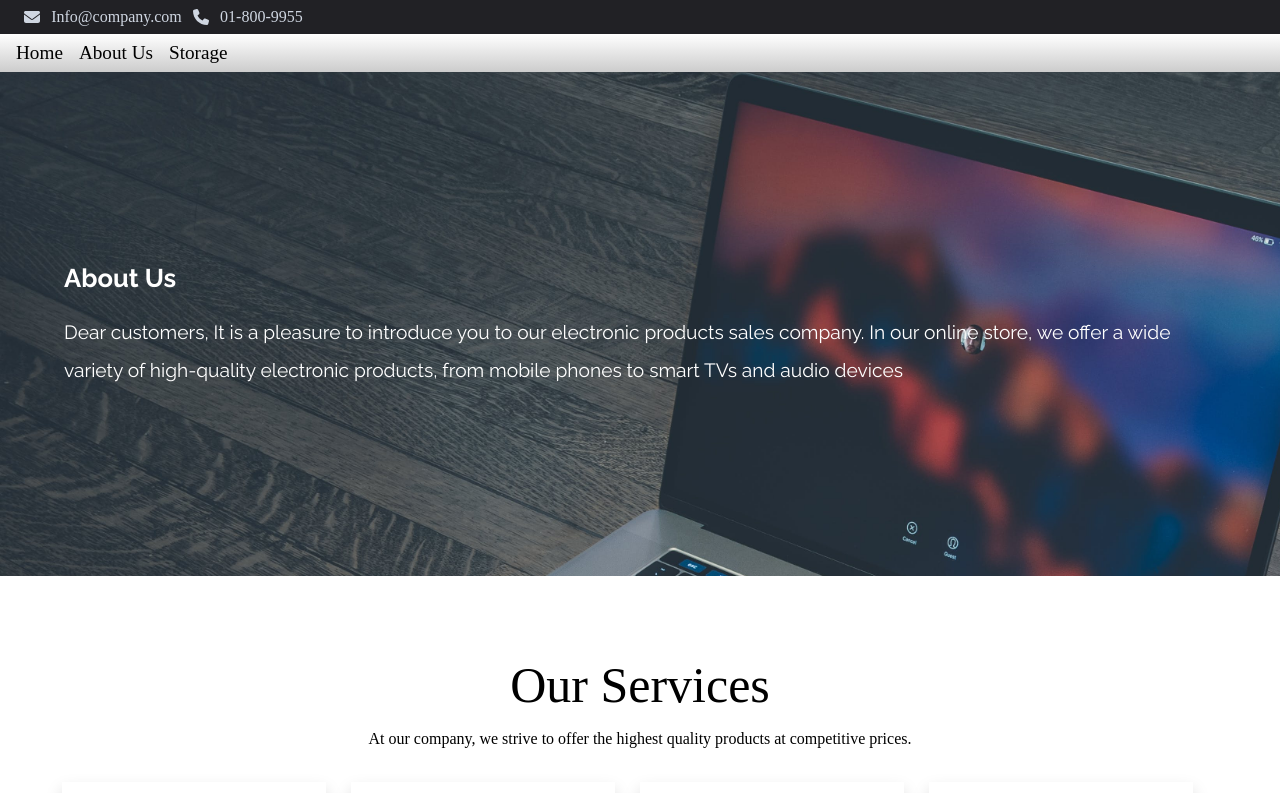
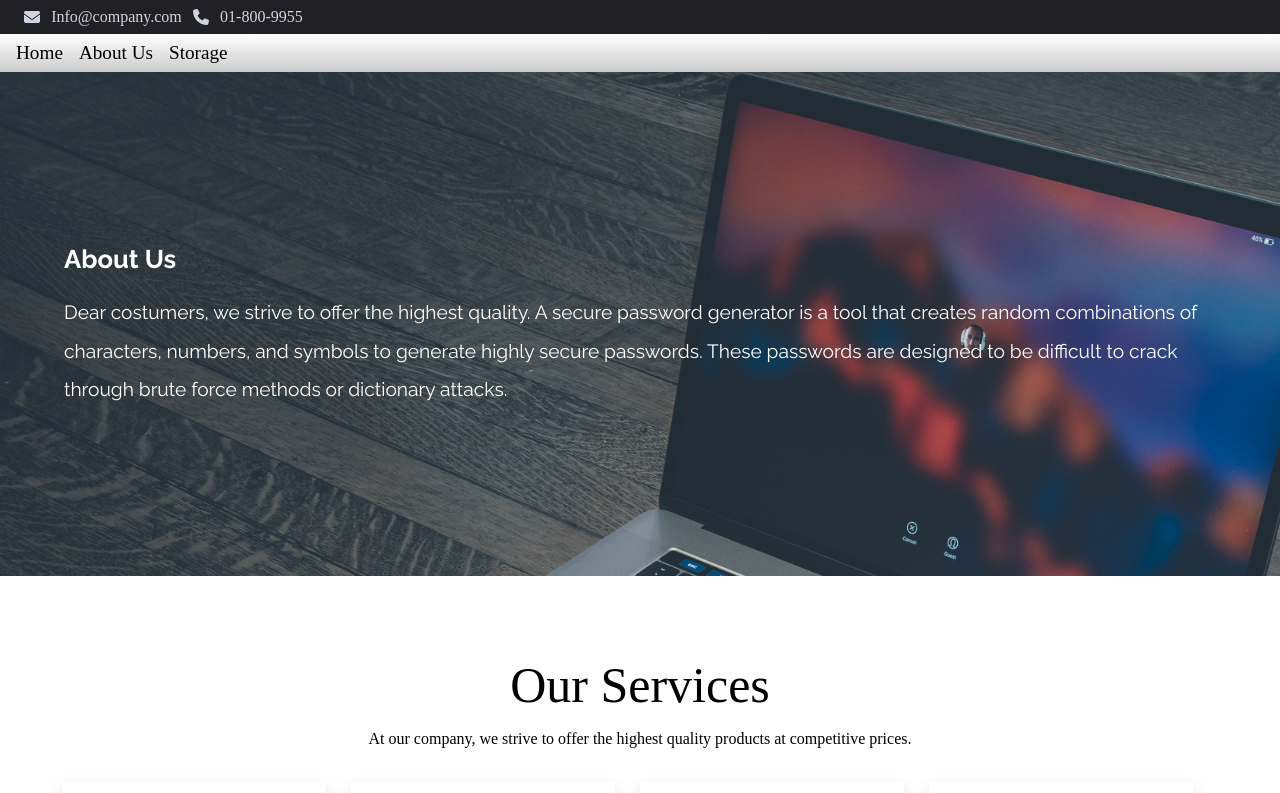
Before and after one commit to Stobio19/Proyecto-Creatividad-y-Emprendimiento, a React (Create React App) app: page /About-us in a window 1280 px wide. Shown: the top 793 px of the page. Built offline with nearby package versions, Linux system fonts and the light colour scheme.

Commit message:
Paragraph Corrections in AboutUs.js

```diff
--- a/src/Pages/AboutUs.js
+++ b/src/Pages/AboutUs.js
@@ -15,12 +15,13 @@ export const AboutUs = () => {
         <div className="container-about-section-1">
           <h2>About Us</h2>
           <p>
-            Dear customers, It is a pleasure to introduce you to our electronic
-            products sales company. In our online store, we offer a wide variety
-            of high-quality electronic products, from mobile phones to smart TVs
-            and audio devices
+            Dear costumers, we strive to offer the highest quality. A secure
+            password generator is a tool that creates random combinations of
+            characters, numbers, and symbols to generate highly secure
+            passwords. These passwords are designed to be difficult to crack
+            through brute force methods or dictionary attacks.
           </p>
-          </div>
+        </div>
       </section>
       <section className="__div-section-2">
         <div>
```
